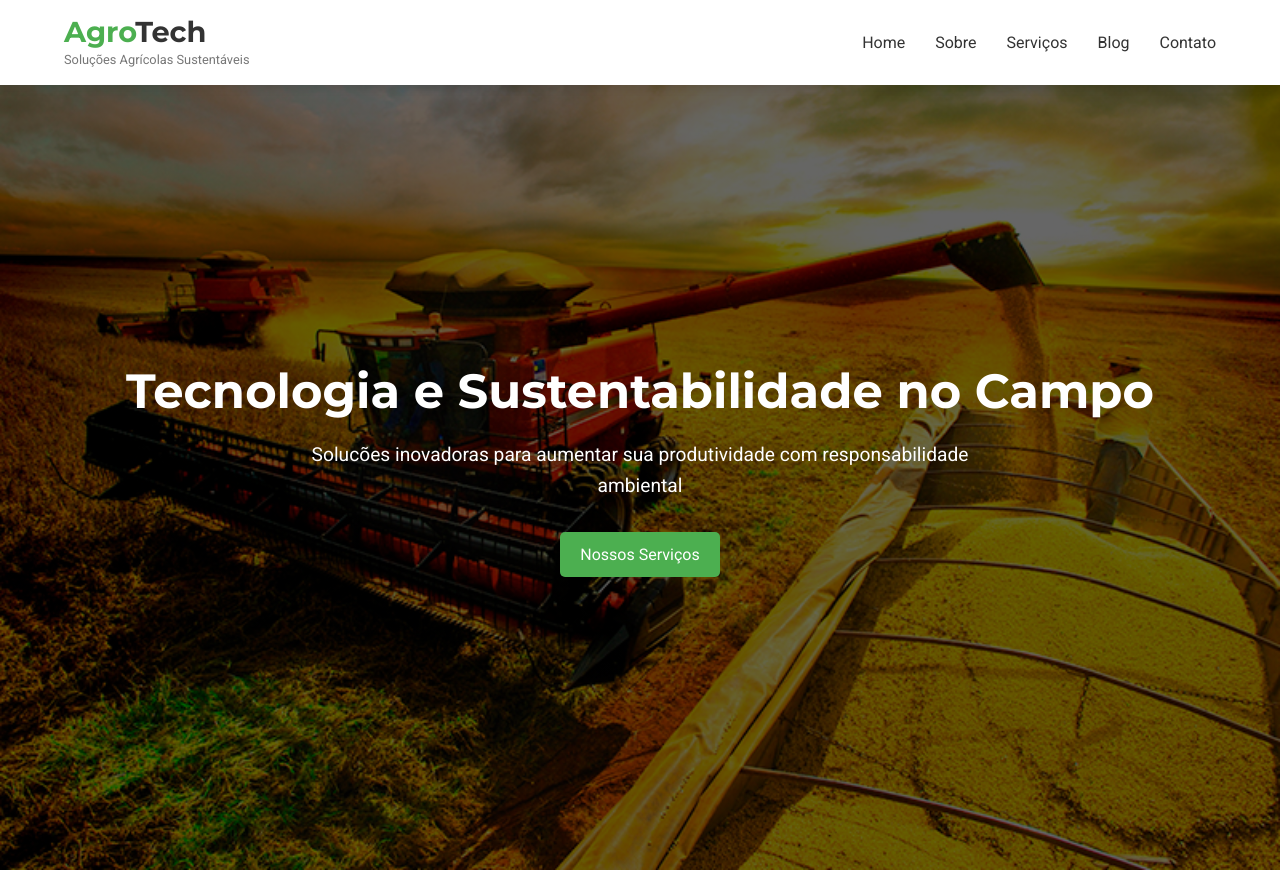
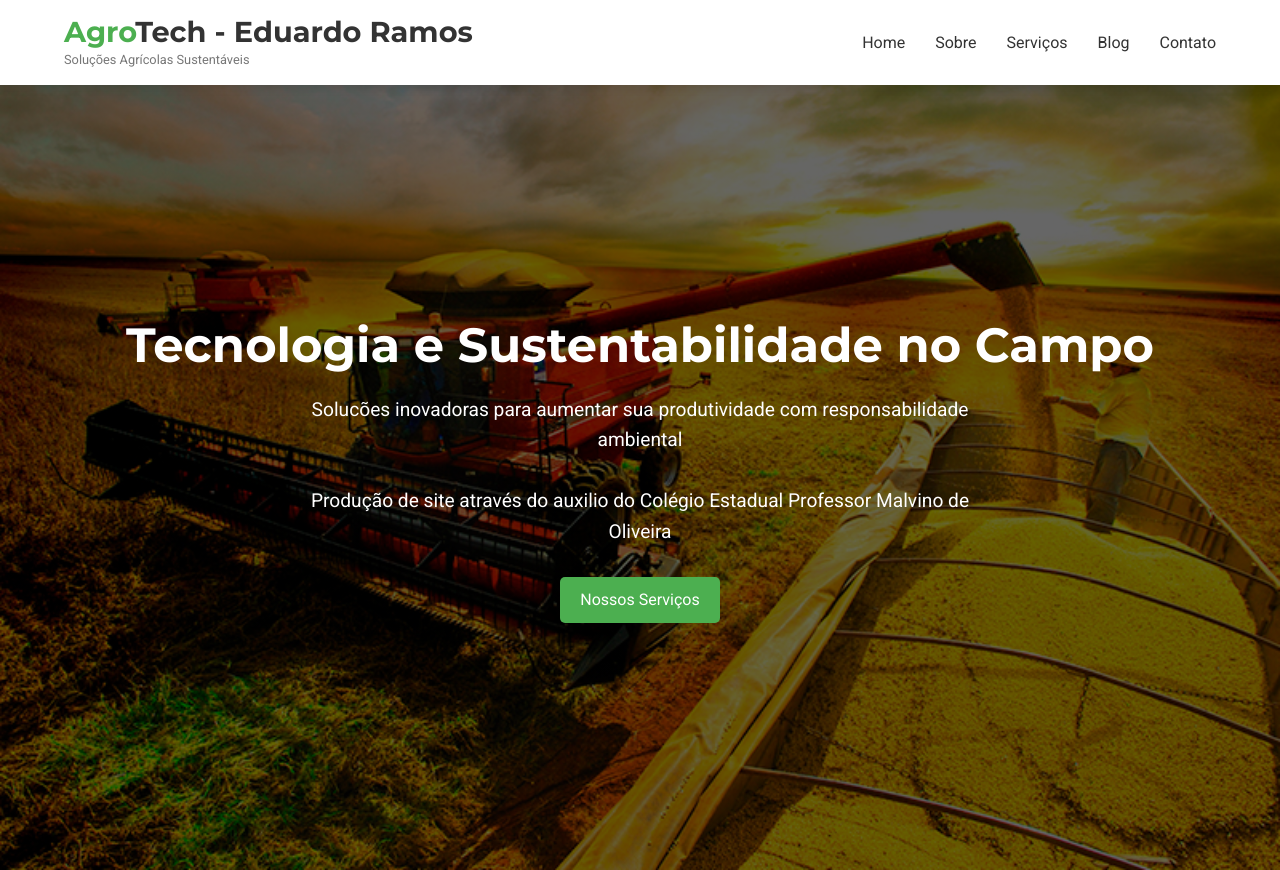
Before and after one commit to EduardoRamos1904/eduardo-agronomia, a plain HTML site: page index.html in a window 1280 px wide. Shown: the top 870 px of the page. Drawn offline with Linux system fonts and the light colour scheme.

Commit message:
Update index.html

```diff
--- a/index.html
+++ b/index.html
@@ -12,7 +12,7 @@
     <header>
         <div class="container">
             <div class="logo">
-                <h1>Agro<span>Tech</span></h1>
+                <h1>Agro<span>Tech - Eduardo Ramos</span></h1>
                 <p>Soluções Agrícolas Sustentáveis</p>
             </div>
             <nav class="nav-menu">
@@ -35,6 +35,7 @@
             <div class="hero-content">
                 <h2>Tecnologia e Sustentabilidade no Campo</h2>
                 <p>Solucões inovadoras para aumentar sua produtividade com responsabilidade ambiental</p>
+                <p>Produção de site através do auxilio do Colégio Estadual Professor Malvino de Oliveira</p>
                 <a href="servicos.html" class="btn">Nossos Serviços</a>
             </div>
         </div>
```
